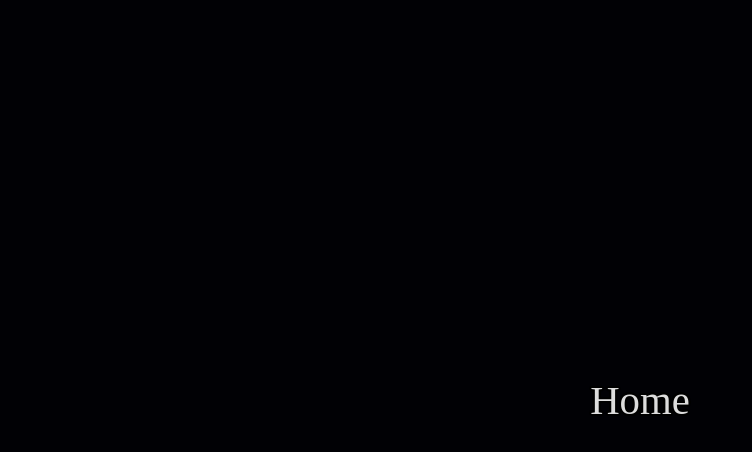
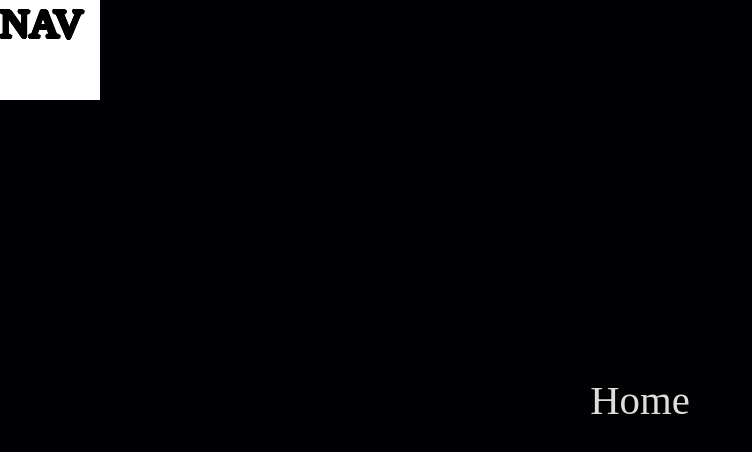
Before and after one commit to AngelRRand/TestPortfolioV2, a Next.js app: page / in a window 1280 px wide. Shown: the top 452 px of the page, without its empty margins (0-752 px from the left). Built offline with nearby package versions, Linux system fonts and the light colour scheme; a web font is replaced by a local one.

Commit message:
new component

```diff
--- /dev/null
+++ b/component/Nav.tsx
@@ -0,0 +1,11 @@
+import React from 'react'
+
+const Nav = () => {
+  return (
+    <div className='CAJA'>
+        <h1>NAV</h1>
+    </div>
+  )
+}
+
+export default Nav
--- a/pages/_app.tsx
+++ b/pages/_app.tsx
@@ -1,14 +1,15 @@
 import '../styles/globals.css'
 import type { AppProps } from 'next/app'
 import { AnimatePresence } from 'framer-motion'
+import Nav from '../component/Nav'
 
 export default function App({ Component, pageProps, router }: AppProps) {
   return (
     <>
-      <AnimatePresence exitBeforeEnter initial={false}>
+      <AnimatePresence mode='wait'  initial={false}>
 
         <Component {...pageProps} key={router.asPath}/>
-
+        <Nav></Nav>
       </AnimatePresence>
     </>
   )
--- a/styles/globals.css
+++ b/styles/globals.css
@@ -85,3 +85,10 @@ img {
     position: absolute;
   }
 } */
+.CAJA{
+  width: 100px;
+  height: 100px;
+  background: white;
+  position: absolute;
+  top: 0;
+}
```
Also changed, not shown: component/Nav.module.css (added, +7 -0 lines).
